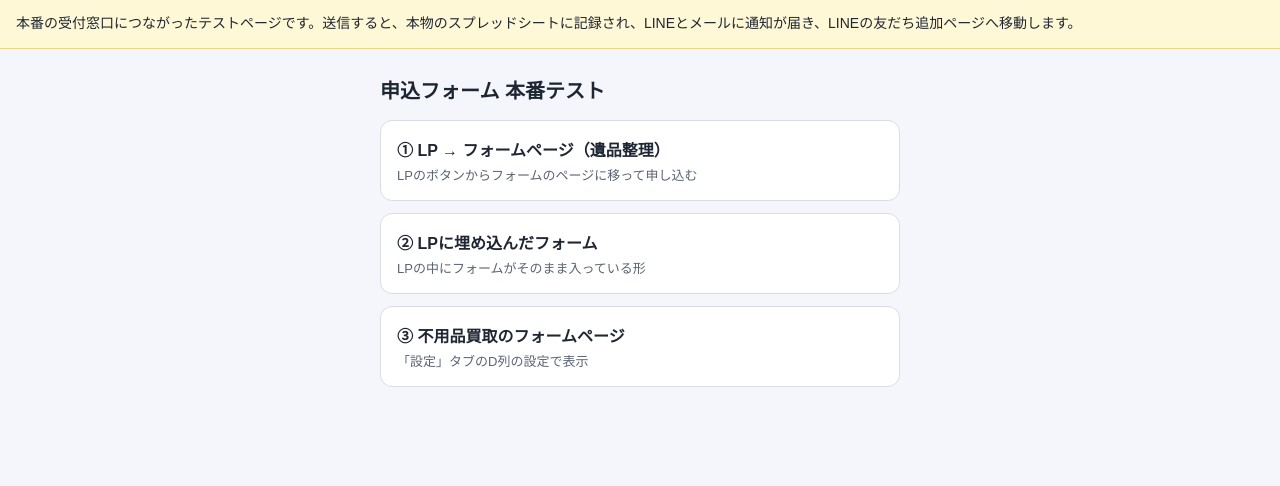
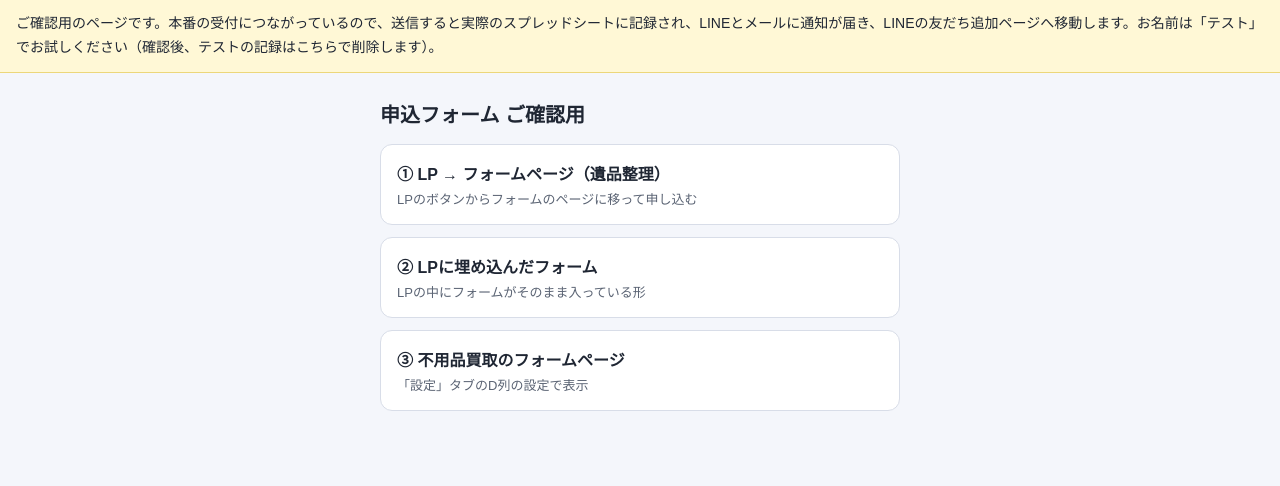
Before and after one commit to satokott4274-blip/form-demo-img, a plain HTML site: page t-cecd54fbc9/index.html in a window 1280 px wide. Drawn offline with Linux system fonts and the light colour scheme.

Commit message:
確認用ページの注意書きを先方向けに

```diff
--- a/t-cecd54fbc9/index.html
+++ b/t-cecd54fbc9/index.html
@@ -1,7 +1,7 @@
-<!doctype html><html lang="ja"><head><meta name="robots" content="noindex,nofollow"><meta charset="utf-8"><meta name="viewport" content="width=device-width,initial-scale=1"><title>申込フォーム 本番テスト</title>
+<!doctype html><html lang="ja"><head><meta name="robots" content="noindex,nofollow"><meta charset="utf-8"><meta name="viewport" content="width=device-width,initial-scale=1"><title>申込フォーム ご確認用</title>
 <style>body{margin:0;font-family:"Hiragino Sans",sans-serif;background:#f4f6fb;color:#1f2633}.n{background:#fff8d6;border-bottom:1px solid #ecd77a;padding:12px 16px;font-size:14px;line-height:1.7}.w{max-width:520px;margin:0 auto;padding:20px 16px 60px}h1{font-size:20px;margin:6px 0 16px}a.b{display:block;background:#fff;border:1px solid #d8dde8;border-radius:12px;padding:16px;margin-bottom:12px;color:#1f2633;text-decoration:none}a.b b{display:block;font-size:16px;margin-bottom:4px}a.b span{font-size:13px;color:#5b6474}</style></head>
-<body><div class="n">本番の受付窓口につながったテストページです。送信すると、本物のスプレッドシートに記録され、LINEとメールに通知が届き、LINEの友だち追加ページへ移動します。</div>
-<div class="w"><h1>申込フォーム 本番テスト</h1>
+<body><div class="n">ご確認用のページです。本番の受付につながっているので、送信すると実際のスプレッドシートに記録され、LINEとメールに通知が届き、LINEの友だち追加ページへ移動します。お名前は「テスト」でお試しください（確認後、テストの記録はこちらで削除します）。</div>
+<div class="w"><h1>申込フォーム ご確認用</h1>
 <a class="b" href="lp.html"><b>① LP → フォームページ（遺品整理）</b><span>LPのボタンからフォームのページに移って申し込む</span></a>
 <a class="b" href="lp_embed.html"><b>② LPに埋め込んだフォーム</b><span>LPの中にフォームがそのまま入っている形</span></a>
 <a class="b" href="form_fuyou.html?from=jibun-test"><b>③ 不用品買取のフォームページ</b><span>「設定」タブのD列の設定で表示</span></a>
```
Also changed, not shown: t-cecd54fbc9/form.html (+1 -1 lines), t-cecd54fbc9/form_fuyou.html (+1 -1 lines), t-cecd54fbc9/lp.html (+1 -1 lines), t-cecd54fbc9/lp_embed.html (+1 -1 lines).
